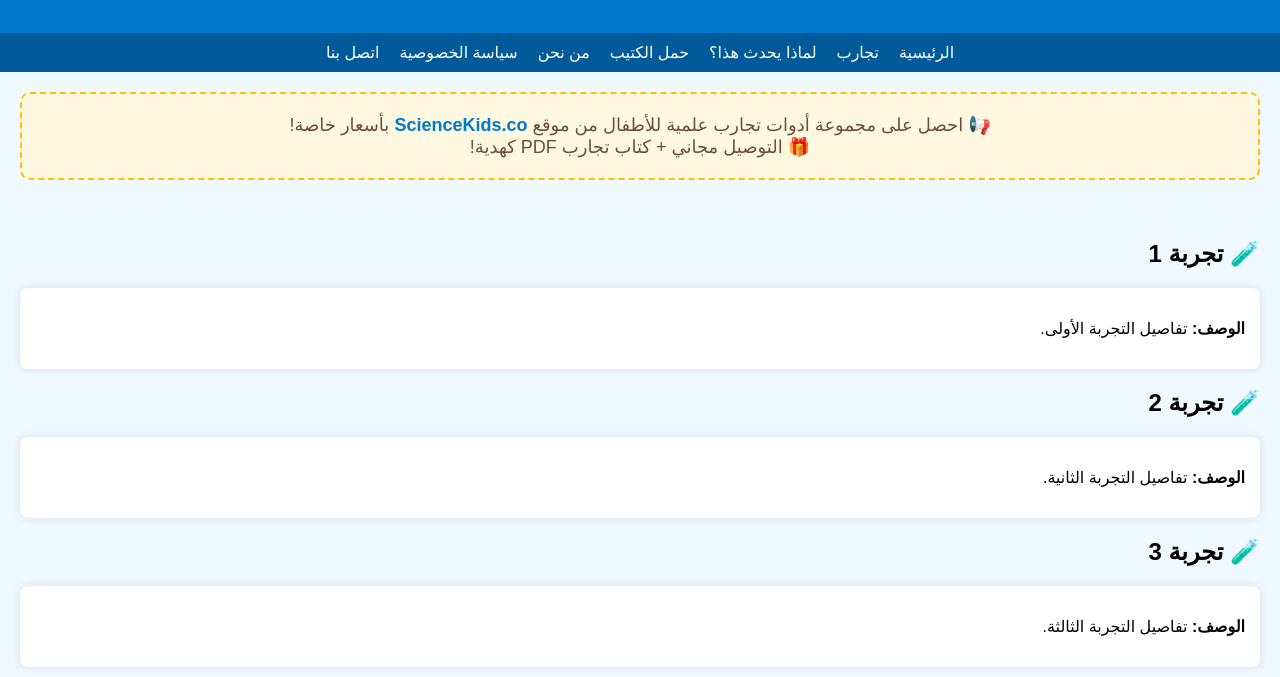
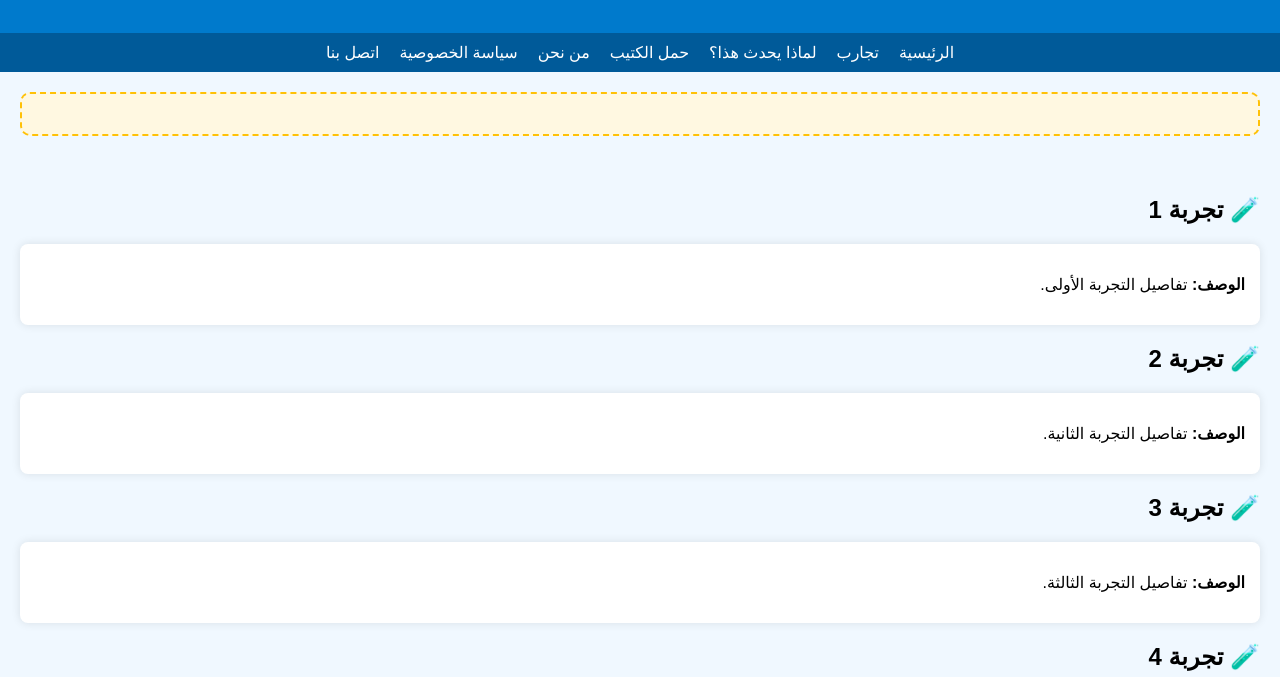
Before and after one commit to omarelwesh/kids, a plain HTML site: page index.html in a window 1280 px wide. Shown: the part 123-800 px from the top of the page. Drawn offline with Linux system fonts and the light colour scheme.

Commit message:
index.html

```diff
--- a/index.html
+++ b/index.html
@@ -94,8 +94,7 @@
   </nav>
 
   <div class="ad-section">
-    📢 احصل على مجموعة أدوات تجارب علمية للأطفال من موقع <a href="https://sciencekids.co" target="_blank">ScienceKids.co</a> بأسعار خاصة!<br>
-    🎁 التوصيل مجاني + كتاب تجارب PDF كهدية!
+
   </div>
 
   <section id="experiments">
```
